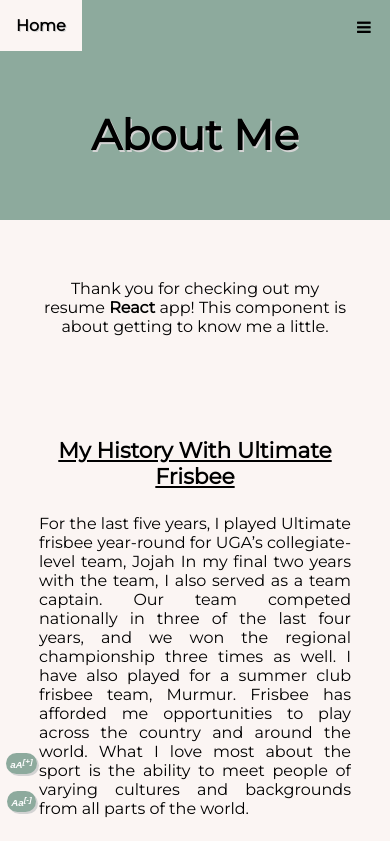
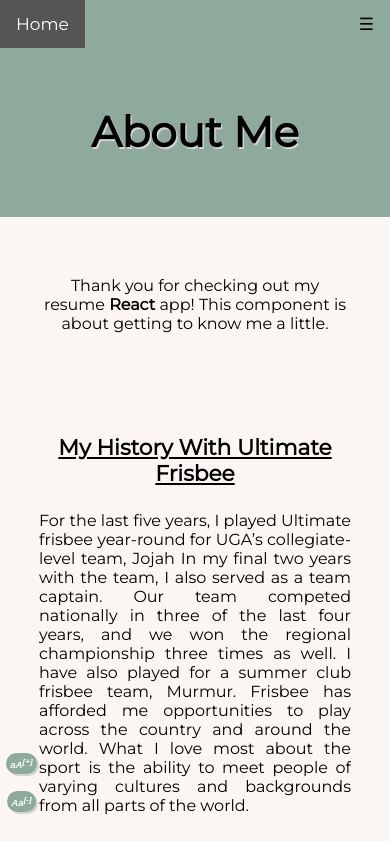
Before and after one commit to jingley/jrs-website, a React (Create React App) app: page /about in a window 390 px wide. Shown: the top 841 px of the page. Built offline with nearby package versions, Linux system fonts and the light colour scheme; grey boxes are pictures that could not be loaded.

Commit message:
changed nav bar

```diff
--- a/src/Components/Layout/Layout.tsx
+++ b/src/Components/Layout/Layout.tsx
@@ -28,22 +28,12 @@ export class Layout extends React.Component<any,any> {
         }
     }
 
-
-    menu = () => {
-        const dropDown = document.getElementById("drop");
-        const about = document.getElementById("about");
-        let menu;
-
-        if(dropDown !== null && about != null ) {
-            if((menu = document.getElementById('menuOn')) !== null) {
-                dropDown.style.display = "inherit";
-                about.style.display = "inherit";
-                menu.id = 'menuOff';
-            } else if ((menu = document.getElementById('menuOff')) !== null) {
-                dropDown.style.display = "none";
-                about.style.display = "none";
-                menu.id = 'menuOn';
-            }
+    responsiveMenu = () => {
+        const nav = document.getElementById('myTopnav');
+        if (nav !== null && nav.className === 'topnav') {
+            nav.className += ' responsive';
+        } else if (nav !== null) {
+            nav.className = 'topnav';
         }
     }
 
@@ -52,16 +42,11 @@ export class Layout extends React.Component<any,any> {
             <div className="Layout">
                 <header className="Layout-header">
                     <nav>
-                        <div className="Nav-right">
+                        <div className="topnav" id="myTopnav">
                             <Link to="/">Home</Link>
-                            <div id="drop" className="Drop-down">
-                                <Link id="Drop-down-button" to={{
-                                    pathname: '/resume',
-                                    state: {
-                                        section: 'education'
-                                    }
-                                }}>Resume</Link>
-                                <span className="Drop-down-resume">
+                            <div className="dropdown">
+                                <button className="dropbtn">Resume</button>
+                                <div className="dropdown-content">
                                     <Link to={{
                                         pathname: '/resume',
                                         state: {
@@ -83,12 +68,12 @@ export class Layout extends React.Component<any,any> {
                                     <Link to='/files/resume.pdf' target='_blank' download>
                                         Download PDF
                                     </Link>
-                        </span>
+                                </div>
                             </div>
                             <Link id="about" to="/about">About Me</Link>
-                            <p className="icon" id="menuOn" onClick={this.menu}>
-                                <i className="fa fa-bars"></i>
-                            </p>
+                            <a className="icon" onClick={() => this.responsiveMenu()}>
+                                &#9776;
+                            </a>
                         </div>
                     </nav>
                 </header>
--- a/src/css/Layout.css
+++ b/src/css/Layout.css
@@ -31,7 +31,6 @@
 }
 
 .Layout-header {
-    top: 0;
     background-color: #8DAA9D;
     width: 100vw; /* Full width */
 }
@@ -49,75 +48,85 @@
     color: #61dafb;
 }
 
-.Nav-right {
-    margin: 0;
-    padding: 0;
-    display: flex;
-    width: 100%;
-    flex-direction: row;
-    align-items: center;
+/* Add a black background color to the top navigation */
+.topnav {
+    background-color: inherit;
     overflow: hidden;
 }
 
-.Nav-right p.icon {
+/* Style the links inside the navigation bar */
+.topnav a {
+    float: left;
+    display: block;
+    color: black;
+    text-align: center;
+    padding: 14px 16px;
+    text-decoration: none;
+    font-size: 17px;
+}
+
+/* Add an active class to highlight the current page */
+.active {
+    background-color: #4CAF50;
+    color: white;
+}
+
+/* Hide the link that should open and close the topnav on small screens */
+.topnav .icon {
     display: none;
 }
 
-.Nav-right a {
-    padding: 1em;
-    color: black;
-    text-shadow: 1px 1px lightgray;
-    text-decoration: none;
-    font-weight: bolder;
-}
-
-.Nav-right a:hover, .Drop-down:hover #Drop-down-button{
-    background-color: #FBF5F3;
-}
-
-.Standout-text {
-    font-weight: bolder;
-}
-
-.Drop-down {
+/* Dropdown container - needed to position the dropdown content */
+.dropdown {
     float: left;
     overflow: hidden;
 }
 
-.Drop-down #Drop-down-button {
-    font-size: inherit;
-    display: inherit;
+/* Style the dropdown button to fit inside the topnav */
+.dropdown .dropbtn {
+    font-size: 17px;
     border: none;
     outline: none;
+    color: black;
+    padding: 14px 16px;
     background-color: inherit;
     font-family: inherit;
     margin: 0;
 }
 
-.Drop-down-resume {
+/* Style the dropdown content (hidden by default) */
+.dropdown-content {
     display: none;
+    position: absolute;
+    background-color: #f9f9f9;
+    min-width: 160px;
     box-shadow: 0px 8px 16px 0px rgba(0,0,0,0.2);
     z-index: 1;
 }
 
-.Drop-down-resume a {
-    background-color: #FBF5F3;
+/* Style the links inside the dropdown */
+.dropdown-content a {
     float: none;
     color: black;
     padding: 12px 16px;
     text-decoration: none;
-    display: inline-flex;
+    display: block;
     text-align: left;
 }
 
-.Drop-down-resume a:hover {
-    background-color: #D3D3D3;
+/* Add a dark background on topnav links and the dropdown button on hover */
+.topnav a:hover, .dropdown:hover .dropbtn {
+    background-color: #555;
+    color: white;
 }
 
-.Drop-down:hover .Drop-down-resume {
-    display: flex;
-    position: absolute;
-    flex-direction: column;
+/* Show the dropdown menu when the user moves the mouse over the dropdown button */
+.dropdown:hover .dropdown-content {
+    display: block;
+}
+
+.Standout-text {
+    font-weight: bolder;
 }
 
 .Section-title {
@@ -145,40 +154,12 @@
         font-size: 2.5vh;
     }
 
-    .Nav-right {
-        overflow: hidden;
-    }
-
-    .Nav-right p.icon {
-        background-color: #8DAA9D;
-        display: block;
-        position: absolute;
-        right: 0;
-        top: 0;
-    }
-
-    .Nav-right p.icon i {
-        margin: 2.3vh;
-    }
-
-    .Nav-right p.icon:active {
-        background-color: lightsteelblue;
-    }
-
-    .Drop-down:hover .Drop-down-resume {
+    .topnav a:not(:first-child), .dropdown .dropbtn {
         display: none;
     }
-
-    #drop {
-        display: none;
-    }
-
-    #about {
-        display: none;
-    }
-
-    .Nav-right a:active, .Drop-down:active #Drop-down-button {
-        background-color: lightsteelblue;
+    .topnav a.icon {
+        float: right;
+        display: block;
     }
 
     .Layout-body {
@@ -186,3 +167,24 @@
     }
 
 }
+
+@media screen and (max-width: 800px) {
+    .topnav.responsive {position: relative;}
+    .topnav.responsive a.icon {
+        position: absolute;
+        right: 0;
+        top: 0;
+    }
+    .topnav.responsive a {
+        float: none;
+        display: block;
+        text-align: left;
+    }
+    .topnav.responsive .dropdown {float: none;}
+    .topnav.responsive .dropdown-content {position: relative;}
+    .topnav.responsive .dropdown .dropbtn {
+        display: block;
+        width: 100%;
+        text-align: left;
+    }
+}
--- a/src/css/index.css
+++ b/src/css/index.css
@@ -9,7 +9,6 @@
 }
 
 html, body {
-  display: flex;
   min-height: 100vh;
   width: 100vw;
   overflow-x: hidden;
```
Lines whose indentation alone changed are shown as unchanged.
